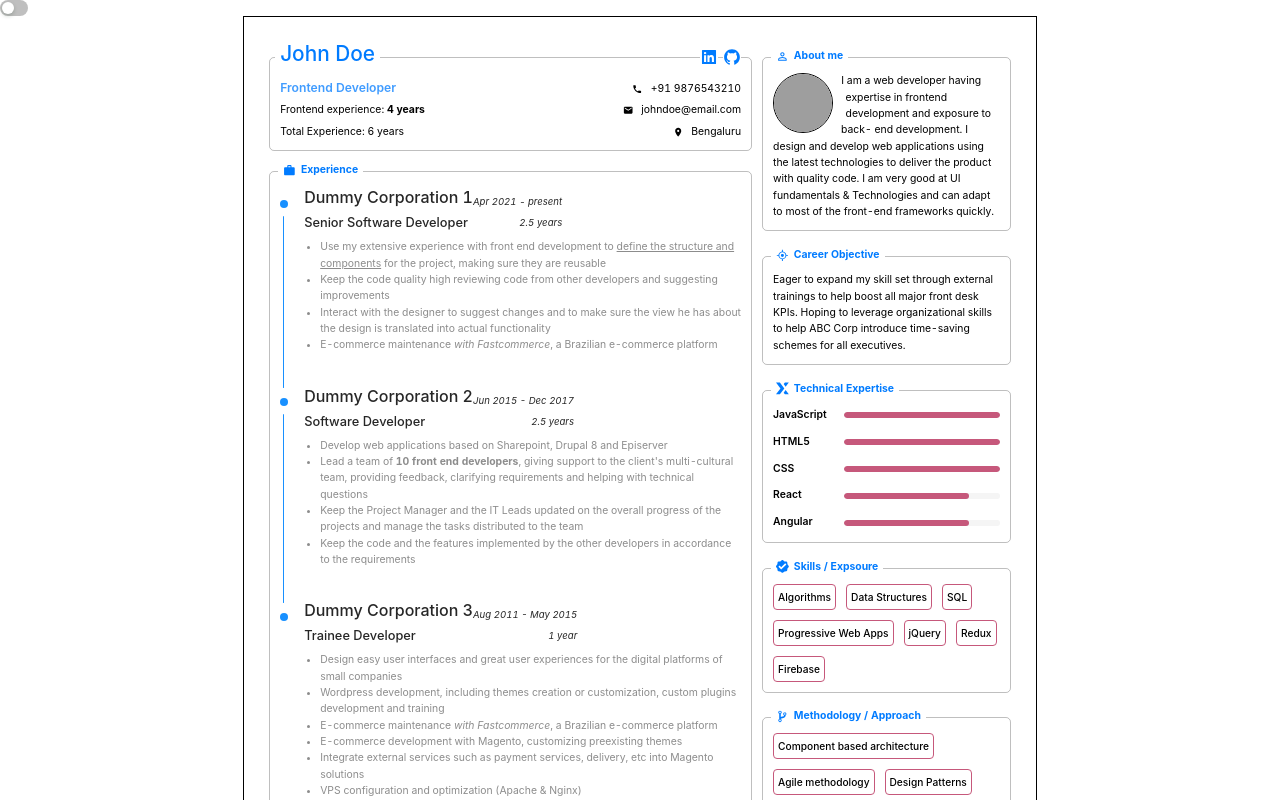
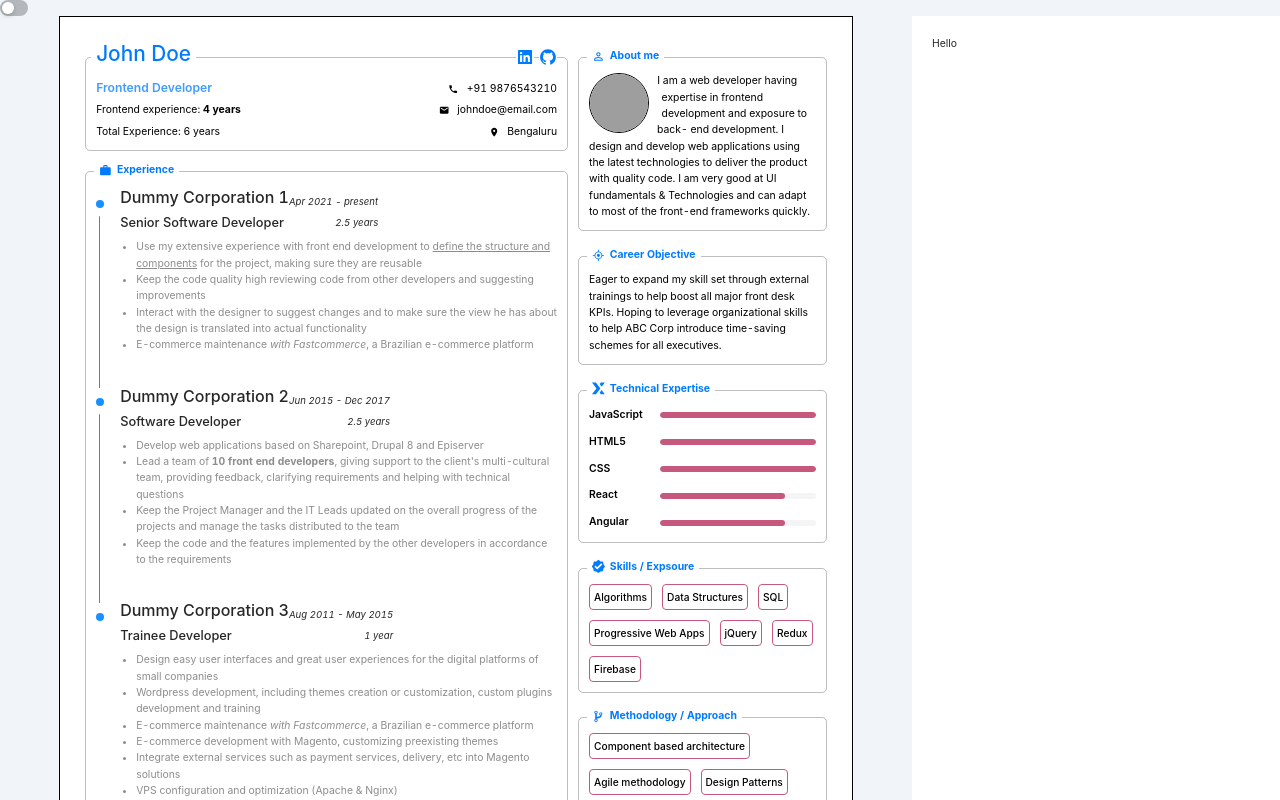
Before and after one commit to sadanandpai/resume-builder, a React (Vite) app: page / in a window 1280 px wide. Shown: the top 800 px of the page. Built offline with nearby package versions, Linux system fonts and the light colour scheme; grey boxes are pictures that could not be loaded.

Commit message:
🚧 sidebar initial

```diff
--- a/package.json
+++ b/package.json
@@ -9,6 +9,7 @@
   "dependencies": {
     "antd": "^4.16.2",
     "color": "^3.1.3",
+    "quill": "^1.3.6",
     "react": "^17.0.0",
     "react-dom": "^17.0.0",
     "react-icons": "^4.2.0",
--- a/src/components/pages/Resume.tsx
+++ b/src/components/pages/Resume.tsx
@@ -3,8 +3,9 @@ import styled from "styled-components";
 import { Flex } from "../common/styles";
 import { ProfessionalTemplate } from "../resume-templates/professional-template/ProfessionalTemplate";
 import { LegacyTemplate } from "../resume-templates/legacy-template/LegacyTemplate";
+import { Sidebar } from "./Sidebar";
 
-LegacyTemplate;
+// LegacyTemplate;
 const ResumeContainer = styled(Flex)`
   width: 210mm;
   height: 297mm;
@@ -19,9 +20,13 @@ const ResumeContainer = styled(Flex)`
 
 export function Resume() {
   return (
-    <ResumeContainer className="resume">
-      <ProfessionalTemplate />
-      {/* <LegacyTemplate /> */}
-    </ResumeContainer>
+    <div className="container" style={{ display: "flex" }}>
+
+      <ResumeContainer className="resume">
+        <ProfessionalTemplate />
+        {/* <LegacyTemplate /> */}
+      </ResumeContainer>
+      <Sidebar />
+    </div>
   );
 }
--- /dev/null
+++ b/src/components/pages/Sidebar.tsx
@@ -0,0 +1,17 @@
+import React from 'react'
+import styled from "styled-components";
+import 'quill/dist/quill.snow.css';
+
+const Container = styled.div`
+  width: 23rem;
+  background: #fff;
+  padding: 1.25rem;
+`;
+
+export const Sidebar = () => {
+    return (
+        <Container>
+            Hello
+        </Container>
+    )
+}
--- a/src/index.css
+++ b/src/index.css
@@ -4,6 +4,7 @@ body {
   -webkit-font-smoothing: antialiased;
   -moz-osx-font-smoothing: grayscale;
   font-size: 0.65rem;
+  background: #f1f5fa;
 }
 
 @page {
```
